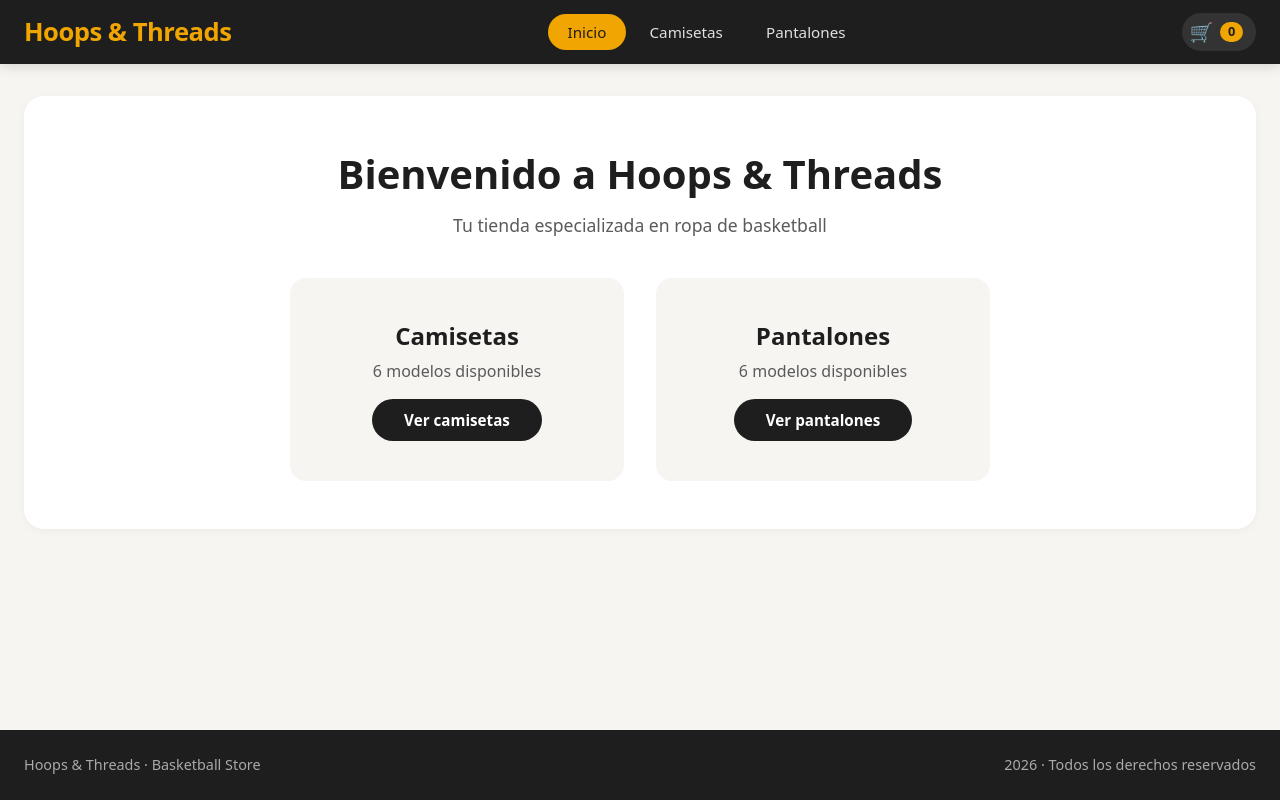
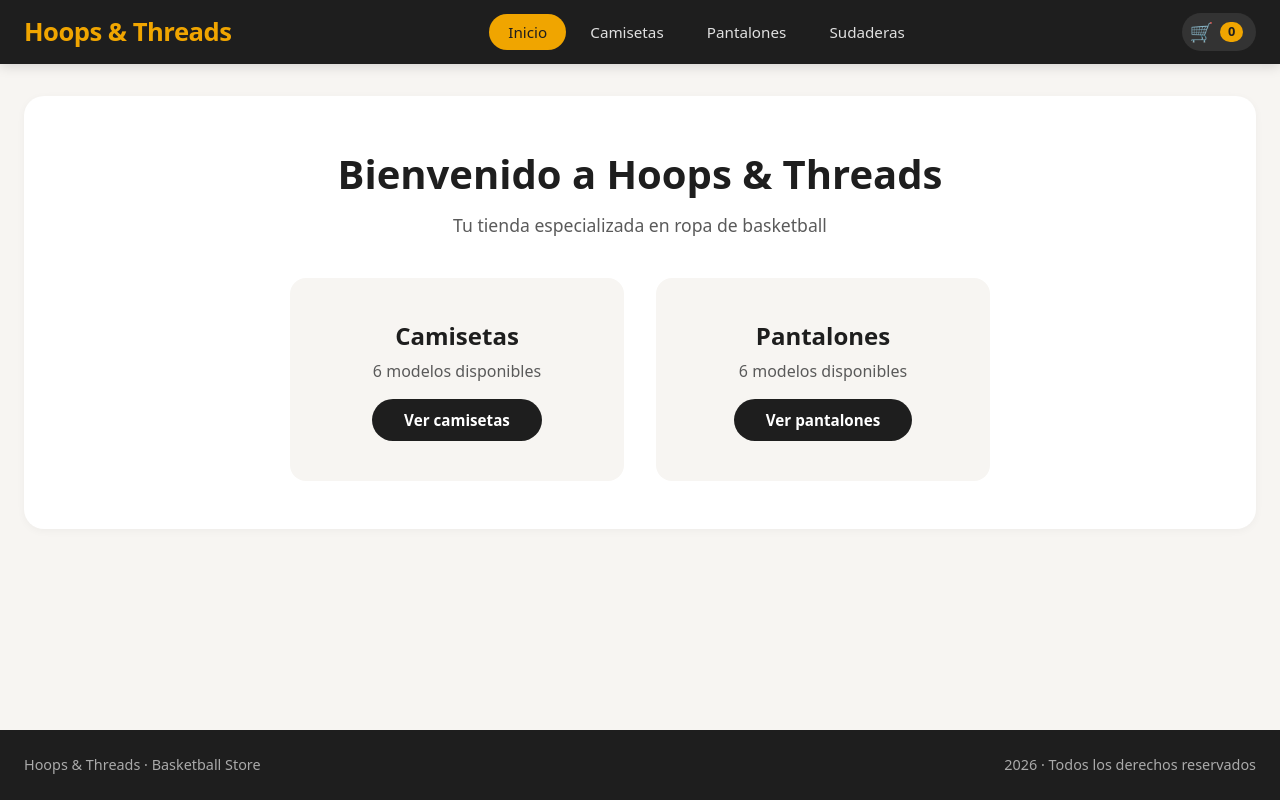
Before and after one commit to pruebawebgit/pruebawebgit.github.io, a plain HTML site: page index.html in a window 1280 px wide. Drawn offline with Linux system fonts and the light colour scheme.

Commit message:
Add Sudaderas link to navigation menu

```diff
--- a/index.html
+++ b/index.html
@@ -18,6 +18,7 @@
         <li><a href="index.html" class="nav-link active">Inicio</a></li>
         <li><a href="camisetas.html" class="nav-link">Camisetas</a></li>
         <li><a href="pantalones.html" class="nav-link">Pantalones</a></li>
+        <li><a href="sudaderas.html" class="nav-link">Sudaderas</a></li>
       </ul>
       <div class="nav-cart">
         <span class="cart-icon">🛒</span>
```
